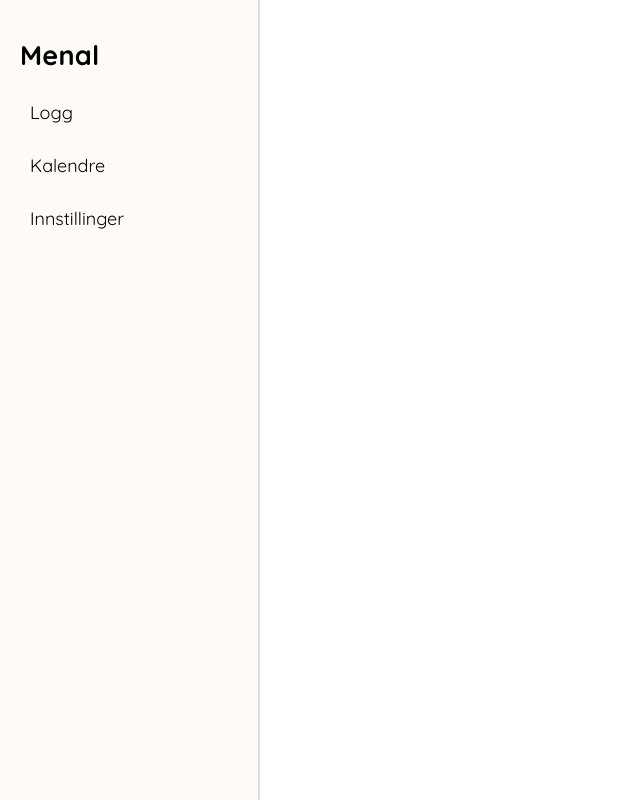
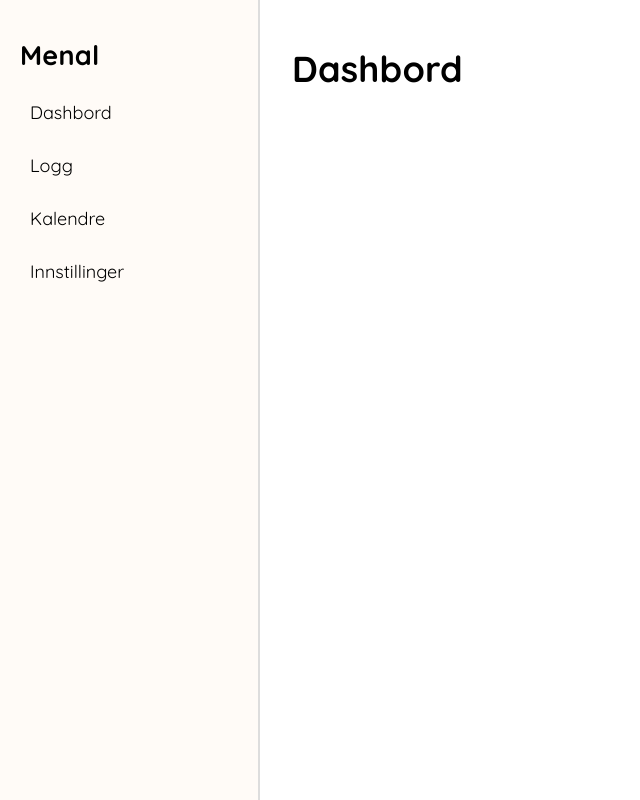
Before and after one commit to eiriklerdalen/Menal, a React (Vite) app in the folder menal/: page /dashboard in a window 1280 px wide. Shown: the whole page, without its empty margins (0-640 px from the left). Built offline with nearby package versions, Linux system fonts and the light colour scheme.

Commit message:
så vidt begynt dashboard side

```diff
--- a/menal/src/App.tsx
+++ b/menal/src/App.tsx
@@ -1,3 +1,4 @@
+import DashboardPage from "./pages/DashboardPage";
 import CalendarPage from "./pages/CalendarsPage";
 import LogPage from "./pages/LogPage";
 import NewCalendarPage from "./pages/NewCalendarPage"
@@ -15,6 +16,7 @@ function App() {
         >Menal</h1>
 
         <nav>
+          <button onClick={() => navigate("/dashboard")}>Dashbord</button>
           <button onClick={() => navigate("/log")}>Logg</button>
           <button onClick={() => navigate("/calendars")}>Kalendre</button>
           <button onClick={() => navigate("/settings")}>Innstillinger</button>
@@ -24,6 +26,7 @@ function App() {
       <main className="main-content">
         <Routes>
           <Route path="/" element={<h1>Velkommen tilbake!</h1>} />
+            <Route path="/dashboard" element={<DashboardPage />} />
             <Route path="/log" element={<LogPage />} />
             <Route path="/log/:date" element={<LogPage />} />
             <Route path="/calendars" element={<CalendarPage />} />
--- a/menal/src/pages/CalendarsPage.tsx
+++ b/menal/src/pages/CalendarsPage.tsx
@@ -49,7 +49,15 @@ function CalendarsPage() {
       });
   }, [calendars]);
 
-  function deleteCalendar(calendarId: number) {
+  function deleteCalendar(calendarId: number, calendarName: string) {
+    const shouldDelete = confirm(`
+      Er du sikker på at du vil slette ${calendarName}?
+    `);
+
+    if (!shouldDelete) {
+      return;
+    }
+
     fetch(`http://10.0.0.76:3000/profiles/1/calendars/${calendarId}`, {
       method: "DELETE",
     })
@@ -83,7 +91,7 @@ function CalendarsPage() {
               <button
                 className="delete-button"
                 onClick={() => {
-                  deleteCalendar(calendar.id)
+                  deleteCalendar(calendar.id, calendar.name)
                 }}
               >
                 ✕
--- /dev/null
+++ b/menal/src/pages/DashboardPage.tsx
@@ -0,0 +1,9 @@
+function DashboardPage() {
+    return (
+        <>
+            <h1>Dashbord</h1>
+        </>
+    )
+}
+
+export default DashboardPage;
```
Also changed, not shown: menal/src/pages/DashboardPage.css (added).
